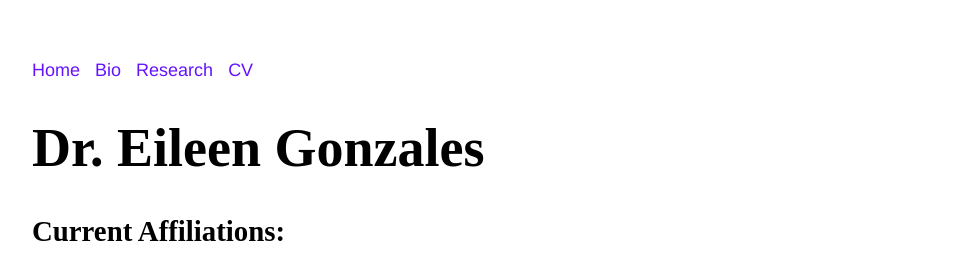
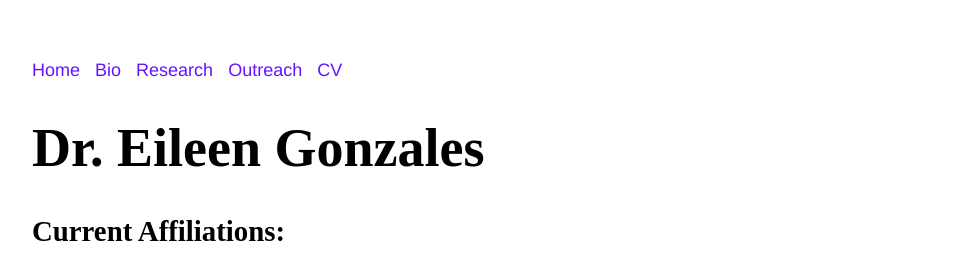
Before and after one commit to ECGonzales/ECGonzales.github.io, a Jekyll site: the page built from CV/index.html, in a window 1280 px wide. Shown: the top 253 px of the page, without its empty margins (160-1119 px from the left). Built offline with Jekyll 4.4.1, drawn with Linux system fonts in a browser that asks for light colours.

Commit message:
Added Outreach Tab

```diff
--- a/_layouts/default.html
+++ b/_layouts/default.html
@@ -13,6 +13,7 @@
 	        		<li><a href="/">Home</a></li>
 				<li><a href="/Bio">Bio</a></li>
 		        	<li><a href="/Research">Research</a></li>
+				<li><a href="/Outreach">Outreach</a></li>
 	        		<li><a href="/CV">CV</a></li>
 	    		</ul>
 			</nav>
```
